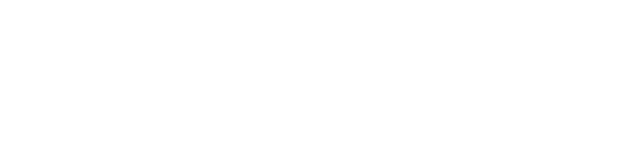
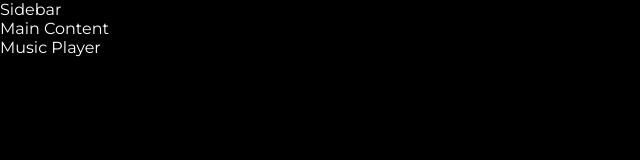
Before and after one commit to Dimple278/Spotify-Clone, a plain HTML site: page index.html in a window 1280 px wide. Shown: the whole page, without its empty margins (0-640 px from the left). Drawn offline with Linux system fonts and the light colour scheme.

Commit message:
Basics(fonts and bg/text colors)

```diff
--- a/index.html
+++ b/index.html
@@ -3,10 +3,19 @@
 <head>
     <meta charset="UTF-8">
     <meta name="viewport" content="width=device-width, initial-scale=1.0">
-    <title>Document</title>
     <link rel="stylesheet" href="https://cdnjs.cloudflare.com/ajax/libs/font-awesome/6.4.0/css/all.min.css" integrity="sha512-iecdLmaskl7CVkqkXNQ/ZH/XLlvWZOJyj7Yy7tcenmpD1ypASozpmT/E0iPtmFIB46ZmdtAc9eNBvH0H/ZpiBw==" crossorigin="anonymous" referrerpolicy="no-referrer" />
+    <link rel="icon" href="./assets/logo.png">
+    <title>Spotify - Web Player: Music for everyone</title>
+    <link rel="stylesheet" href="style.css">
+    <link rel="preconnect" href="https://fonts.googleapis.com">
+    <link rel="preconnect" href="https://fonts.gstatic.com" crossorigin>
+    <link href="https://fonts.googleapis.com/css2?family=Montserrat:wght@300;400;500;600;700&display=swap" rel="stylesheet">
 </head>
 <body>
-
+    <div class="main">
+        <div class="sidebar">Sidebar</div>
+        <div class="main-content">Main Content</div>
+        <div class="music-player">Music Player</div>
+    </div>
 </body>
 </html>
--- a/style.css
+++ b/style.css
@@ -0,0 +1,8 @@
+body{
+    font-family: 'Montserrat', sans-serif;
+    margin: 0;
+    background-color: #000;
+    color: #fff;
+    overflow: hidden;
+
+}
```
